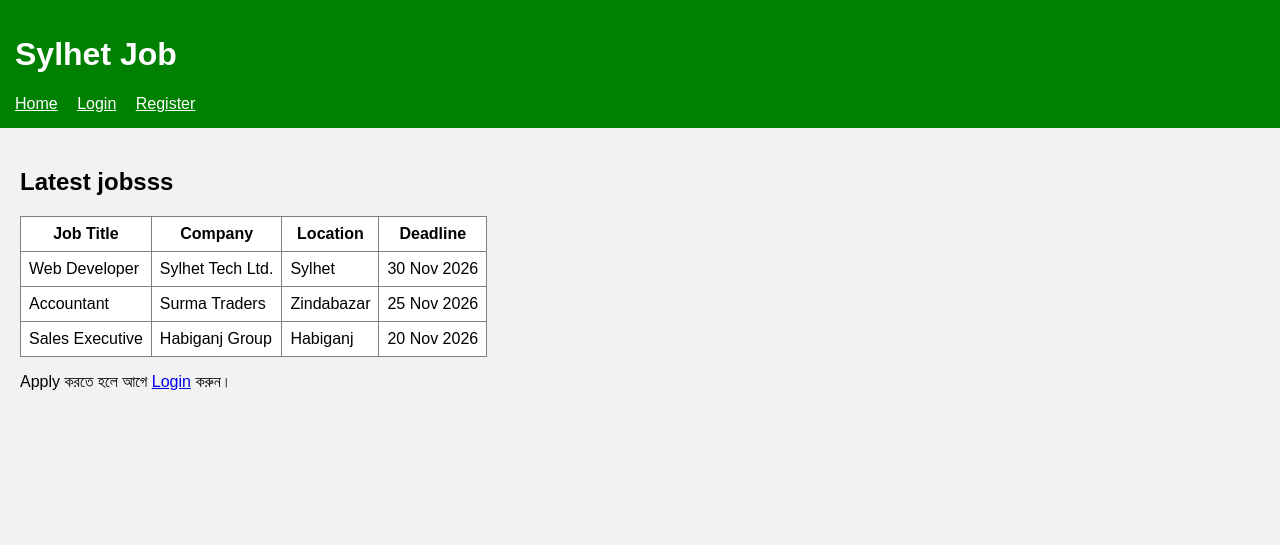
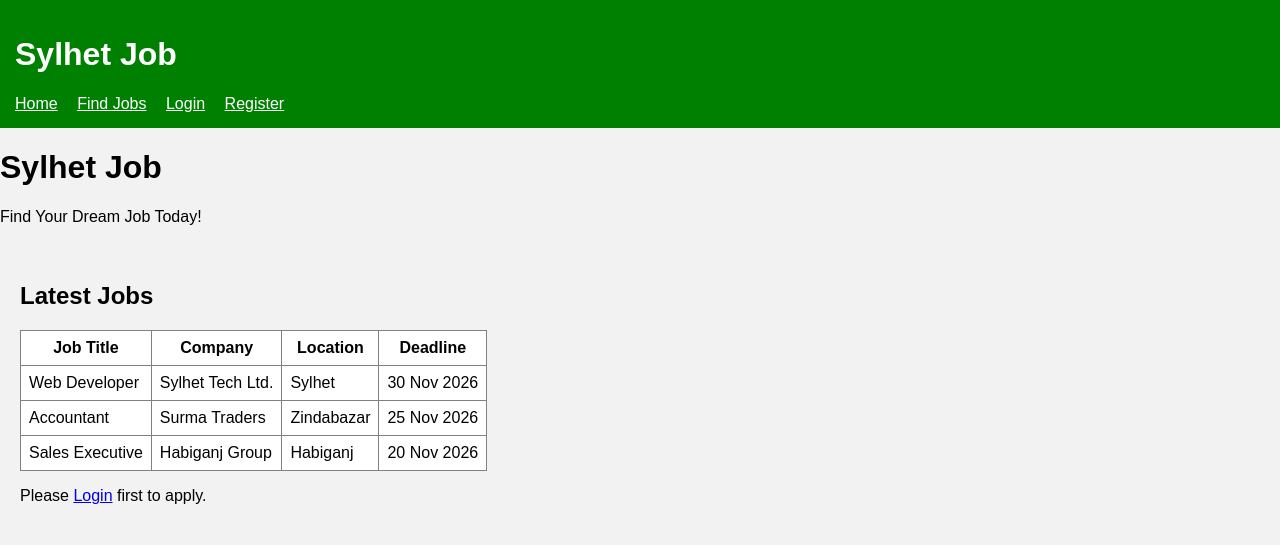
Before and after one commit to hussanemran59-sys/Job-Portal-Project, a plain HTML site: page index.html in a window 1280 px wide. Drawn offline with Linux system fonts and the light colour scheme.

Commit message:
index.html

```diff
--- a/index.html
+++ b/index.html
@@ -1,20 +1,37 @@
+
 <!DOCTYPE html>
-<html>
+<html lang="en">
 <head>
+    <meta charset="UTF-8">
+    <meta name="viewport" content="width=device-width, initial-scale=1.0">
     <title>Sylhet Job</title>
     <link rel="stylesheet" href="style.css">
 </head>
 <body>
 
+    <!-- Header -->
     <div class="header">
         <h1>Sylhet Job</h1>
-    <a href="index.html">Home</a>
+
+        <nav>
+            <a href="index.html" class="active">Home</a>
+            <a href="#jobs">Find Jobs</a>
             <a href="login.html">Login</a>
             <a href="register.html">Register</a>
+        </nav>
     </div>
 
-  <div class="content">
-    <h2>Latest jobsss</h2>
+    <!-- Hero Section -->
+    <div class="hero">
+        <h1>Sylhet Job</h1>
+        <p>Find Your Dream Job Today!</p>
+    </div>
+
+    <!-- Latest Jobs -->
+    <div class="content" id="jobs">
+
+        <h2>Latest Jobs</h2>
+
         <table>
             <tr>
                 <th>Job Title</th>
@@ -22,18 +39,21 @@
                 <th>Location</th>
                 <th>Deadline</th>
             </tr>
+
             <tr>
                 <td>Web Developer</td>
                 <td>Sylhet Tech Ltd.</td>
                 <td>Sylhet</td>
                 <td>30 Nov 2026</td>
             </tr>
+
             <tr>
                 <td>Accountant</td>
                 <td>Surma Traders</td>
                 <td>Zindabazar</td>
                 <td>25 Nov 2026</td>
             </tr>
+
             <tr>
                 <td>Sales Executive</td>
                 <td>Habiganj Group</td>
@@ -42,8 +62,13 @@
             </tr>
         </table>
 
-    <p>Apply করতে হলে আগে <a href="login.html">Login</a> করুন।</p>
+        <p class="apply-message">
+            Please <a href="login.html">Login</a> first to apply.
+        </p>
+
     </div>
+
+
 
 </body>
 </html>
```
Lines whose indentation alone changed are shown as unchanged.
